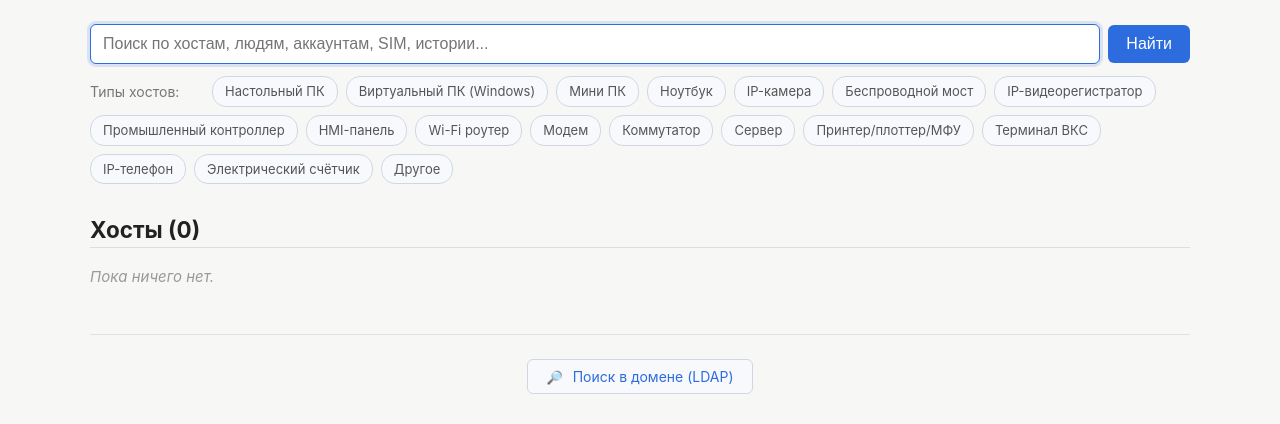
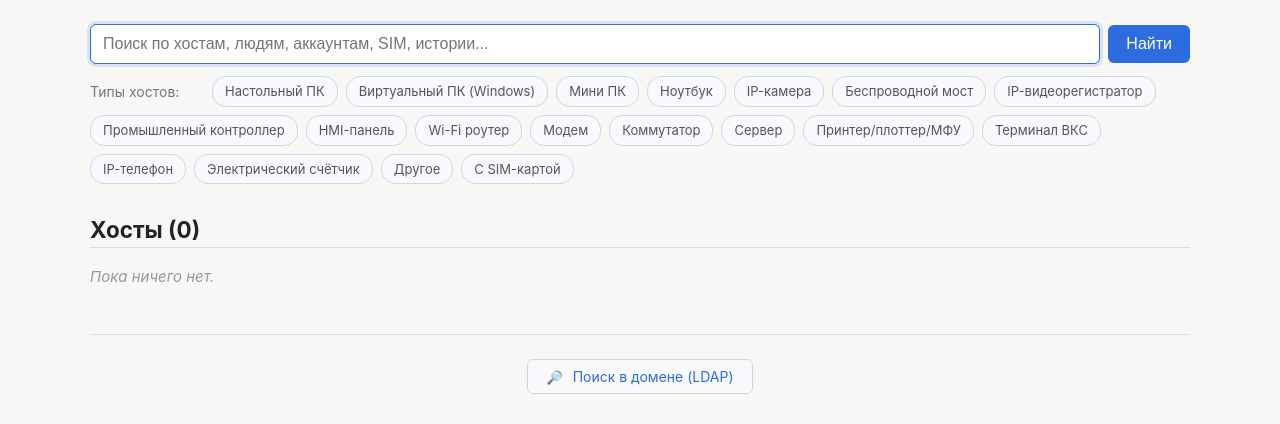
Before and after one commit to keinen87/netdash, a Django app: page / in a window 1280 px wide. Shown: the part 58-482 px from the top of the page. Run offline with Django 5.2, Linux system fonts and the light colour scheme; data that the repository does not hold is empty.

Commit message:
Added search field <with SIM> on main page

```diff
--- a/inventory/templates/inventory/dashboard.html
+++ b/inventory/templates/inventory/dashboard.html
@@ -89,7 +89,19 @@
         border-color: #2d6cdf;
     }
 
-    /* Пилюли для сетей — фиолетовые, чтобы визуально отличались */
+    /* Пилюля «С SIM-картой» — зелёный акцент, чтобы отличалась от типов */
+    .sim-chip input:checked + span {
+        background: #1e7a37;
+        color: white;
+        border-color: #1e7a37;
+    }
+    .sim-chip:hover span {
+        background: #e2f5e7;
+        border-color: #a4d9b3;
+        color: #1e7a37;
+    }
+
+    /* Пилюли для сетей — фиолетовые */
     .subnet-filters .kind-chip:hover span {
         background: #f3e8ff;
         border-color: #d4b8ea;
@@ -259,7 +271,7 @@
                 autofocus
             >
             <button type="submit">Найти</button>
-            {% if query or kinds_selected or subnets_selected %}
+            {% if query or kinds_selected or subnets_selected or has_sim %}
                 <a class="clear" href="{% url 'inventory:dashboard' %}">Сбросить</a>
             {% endif %}
         </div>
@@ -277,6 +289,17 @@
                     <span>{{ label }}</span>
                 </label>
             {% endfor %}
+
+            {# Специальная пилюля — не тип хоста, а критерий «есть SIM» #}
+            <label class="kind-chip sim-chip">
+                <input
+                    type="checkbox"
+                    name="has_sim"
+                    value="1"
+                    {% if has_sim %}checked{% endif %}
+                >
+                <span>С SIM-картой</span>
+            </label>
         </div>
 
         {% if available_subnets %}
@@ -297,7 +320,7 @@
         {% endif %}
     </form>
 
-    {% if query or kinds_selected or subnets_selected %}
+    {% if query or kinds_selected or subnets_selected or has_sim %}
         <p class="filter-summary">
             {% if query %}
                 Результаты поиска по запросу <strong>«{{ query }}»</strong>
@@ -306,8 +329,12 @@
                 {% if query %} · {% endif %}
                 Выбрано типов хостов: <strong>{{ kinds_selected|length }}</strong>
             {% endif %}
+            {% if has_sim %}
+                {% if query or kinds_selected %} · {% endif %}
+                Только с SIM-картой
+            {% endif %}
             {% if subnets_selected %}
-                {% if query or kinds_selected %} · {% endif %}
+                {% if query or kinds_selected or has_sim %} · {% endif %}
                 Выбрано сетей: <strong>{{ subnets_selected|length }}</strong>
             {% endif %}
         </p>
@@ -521,7 +548,6 @@
     </div>
 
     <script>
-        // Клик по строке — переход на карточку
         document.querySelectorAll("tr.row-link").forEach(function (row) {
             row.addEventListener("click", function (event) {
                 if (event.target.closest("a, button, input, textarea, select")) return;
@@ -531,7 +557,6 @@
             });
         });
 
-        // Автосабмит при клике на ЛЮБОЙ чекбокс в форме поиска
         var searchForm = document.querySelector("form.search");
         if (searchForm) {
             var submitTimer;
--- a/inventory/views.py
+++ b/inventory/views.py
@@ -3,6 +3,7 @@ import platform
 import subprocess
 
 from ipaddress import IPv4Address, ip_network
+
 from django.core.exceptions import PermissionDenied
 from django.core.paginator import EmptyPage, PageNotAnInteger, Paginator
 from django.db.models import OuterRef, Q, Subquery
@@ -58,7 +59,6 @@ def _collect_subnets():
     """
     Возвращает отсортированный список подсетей /24 из всех IPv4-адресов.
     Например: ["192.168.80.0/24", "192.168.123.0/24"].
-    IPv6-адреса в подсети не попадают — они слишком разнородны.
     """
     subnets = set()
     for ip in IPAddress.objects.values_list("address", flat=True):
@@ -78,6 +78,7 @@ def dashboard(request):
     page_number = request.GET.get("page", "1").strip()
     kinds_selected = request.GET.getlist("kind")
     subnets_selected = request.GET.getlist("subnet")
+    has_sim = request.GET.get("has_sim") == "1"
 
     hosts = Host.objects.all().prefetch_related("users", "softwares", "ip_addresses")
     persons = Person.objects.none()
@@ -99,13 +100,15 @@ def dashboard(request):
                 ip_network(subnet, strict=False)
             except (ValueError, TypeError):
                 continue
-            # Префикс "192.168.80" + точка — надёжнее, чем startswith("192.168.80")
-            # потому что отсекает "192.168.800.x" (если такой введут случайно)
             prefix = subnet.split("/")[0].rsplit(".", 1)[0] + "."
             subnet_q |= Q(ip_addresses__address__startswith=prefix)
             has_valid_subnet = True
         if has_valid_subnet:
             hosts = hosts.filter(subnet_q)
+
+    # Фильтр «есть SIM-карта»
+    if has_sim:
+        hosts = hosts.filter(sims__isnull=False).distinct()
 
     # Текстовый поиск
     if query:
@@ -251,6 +254,7 @@ def dashboard(request):
         "kind_choices": Host.KIND_CHOICES,
         "subnets_selected": subnets_selected,
         "available_subnets": _collect_subnets(),
+        "has_sim": has_sim,
         "page_obj": page_obj,
         "paginator": paginator,
         "page_range": _build_page_range(page_obj.number, paginator.num_pages),
```
